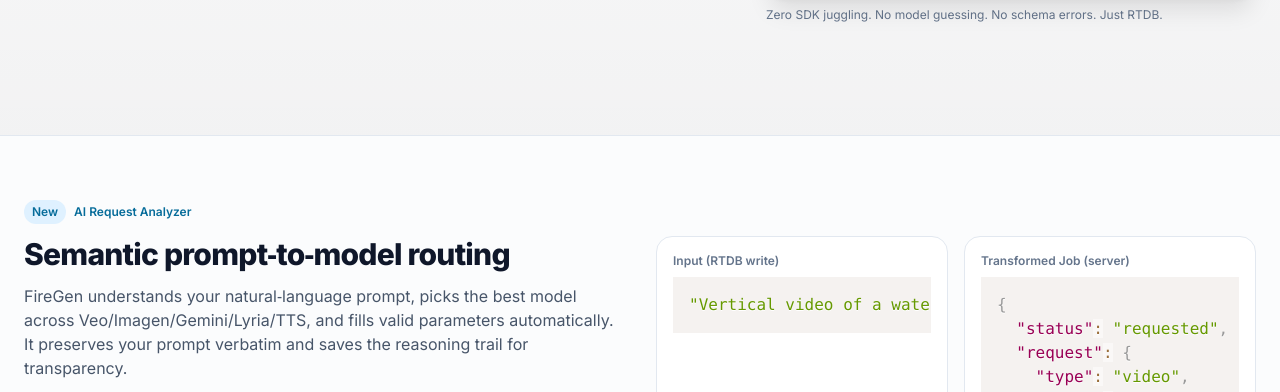
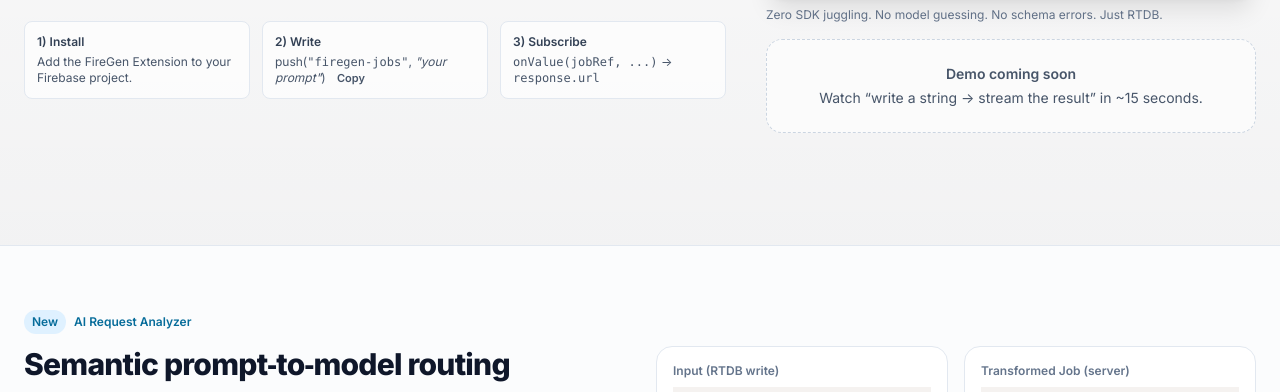
Before and after one commit to ShipFail/fire-gen, a plain HTML site: page docs/index.html in a window 1280 px wide. Shown: the part 708-1100 px from the top of the page. Drawn offline with nearby package versions, Linux system fonts and the light colour scheme.

Commit message:
docs: tighten above-the-fold aha — audience microcopy, Instant Quickstart strip, demo GIF placeholder

```diff
--- a/docs/index.html
+++ b/docs/index.html
@@ -123,6 +123,7 @@
           <h1 class="mt-5 text-4xl sm:text-5xl lg:text-6xl font-extrabold tracking-tight leading-tight">
             Prompt in. <span class="text-brand-500">The right model out.</span>
           </h1>
+          <p class="mt-2 text-xs font-semibold text-slate-600 dark:text-slate-300">For Firebase app builders using <span class="font-semibold">Realtime Database</span> + <span class="font-semibold">Vertex AI</span>.</p>
           <p class="mt-5 max-w-2xl text-lg text-slate-600 dark:text-slate-300">
             FireGen turns <strong>Realtime Database</strong> into your universal Generative AI API.
             <strong>AI Request Analyzer</strong> understands your prompt and automatically selects the best model and valid parameters.
@@ -139,6 +140,22 @@
           </div>
           <div class="mt-6 text-sm text-slate-500 dark:text-slate-400">
             One-liner: <em>“Generative AI as easy as writing to Firebase Realtime Database.”</em>
+          </div>
+
+          <!-- Instant Quickstart (above the fold) -->
+          <div class="mt-6 grid sm:grid-cols-3 gap-3 text-xs">
+            <div class="rounded-lg border border-slate-200 dark:border-slate-800 bg-white/70 dark:bg-slate-900/60 p-3">
+              <div class="font-semibold text-slate-700 dark:text-slate-200">1) Install</div>
+              <div class="mt-1 text-slate-600 dark:text-slate-300">Add the FireGen Extension to your Firebase project.</div>
+            </div>
+            <div class="rounded-lg border border-slate-200 dark:border-slate-800 bg-white/70 dark:bg-slate-900/60 p-3">
+              <div class="font-semibold text-slate-700 dark:text-slate-200">2) Write</div>
+              <div class="mt-1 text-slate-600 dark:text-slate-300">push(<code>"firegen-jobs"</code>, <em>"your prompt"</em>) <button class="ml-2 inline-flex items-center text-[11px] font-semibold text-slate-600 dark:text-slate-300 hover:text-brand-500" data-copytext='push(ref(rtdb, "firegen-jobs"), "Vertical video of a waterfall…")'>Copy</button></div>
+            </div>
+            <div class="rounded-lg border border-slate-200 dark:border-slate-800 bg-white/70 dark:bg-slate-900/60 p-3">
+              <div class="font-semibold text-slate-700 dark:text-slate-200">3) Subscribe</div>
+              <div class="mt-1 text-slate-600 dark:text-slate-300"><code>onValue(jobRef, ...)</code> → <code>response.url</code></div>
+            </div>
           </div>
         </div>
 
@@ -208,6 +225,15 @@
             </code></pre>
           </div>
           <p class="mt-3 text-xs text-slate-500 dark:text-slate-400">Zero SDK juggling. No model guessing. No schema errors. Just RTDB.</p>
+
+          <!-- Demo GIF placeholder (swap in docs/demo.gif when ready) -->
+          <div class="mt-4">
+            <img id="demoGif" src="./demo.gif" alt="FireGen demo: push → stream result" class="hidden w-full h-auto rounded-2xl border border-slate-200 dark:border-slate-800" loading="lazy" />
+            <div id="demoPlaceholder" class="rounded-2xl border border-dashed border-slate-300 dark:border-slate-700 bg-white/60 dark:bg-slate-900/40 p-6 text-center text-sm text-slate-600 dark:text-slate-400">
+              <div class="font-semibold mb-1">Demo coming soon</div>
+              <div>Watch “write a string → stream the result” in ~15 seconds.</div>
+            </div>
+          </div>
         </div>
       </div>
     </div>
@@ -755,6 +781,20 @@
 
     // Year
     document.getElementById('year').textContent = new Date().getFullYear();
+
+    // Demo GIF swap-in: hide placeholder if demo.gif loads
+    const demoImg = document.getElementById('demoGif');
+    const demoPh = document.getElementById('demoPlaceholder');
+    if (demoImg) {
+      const showDemo = () => { demoImg.classList.remove('hidden'); demoPh?.classList.add('hidden'); };
+      const keepPlaceholder = () => { demoImg.classList.add('hidden'); demoPh?.classList.remove('hidden'); };
+      if ((demoImg).complete) {
+        if ((demoImg).naturalWidth > 0) showDemo(); else keepPlaceholder();
+      } else {
+        demoImg.addEventListener('load', showDemo);
+        demoImg.addEventListener('error', keepPlaceholder);
+      }
+    }
   </script>
 </body>
 </html>
```
